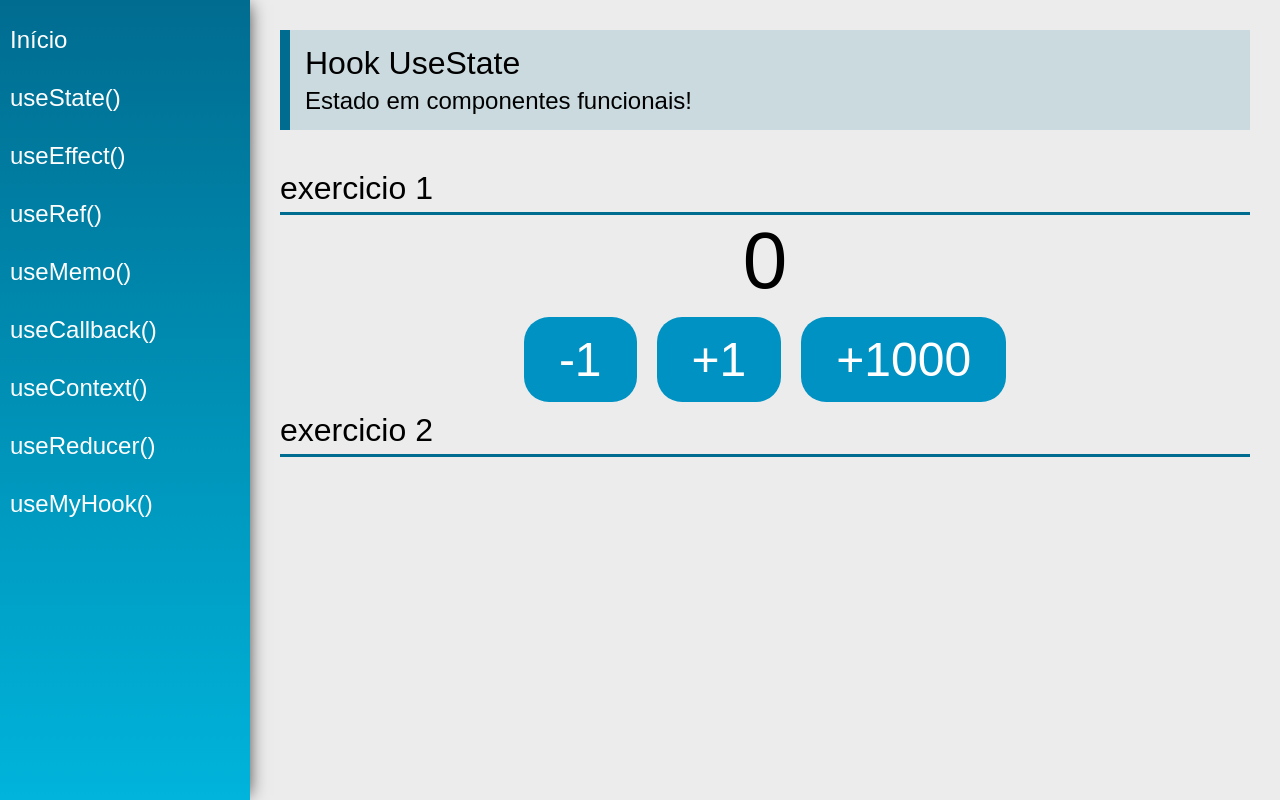
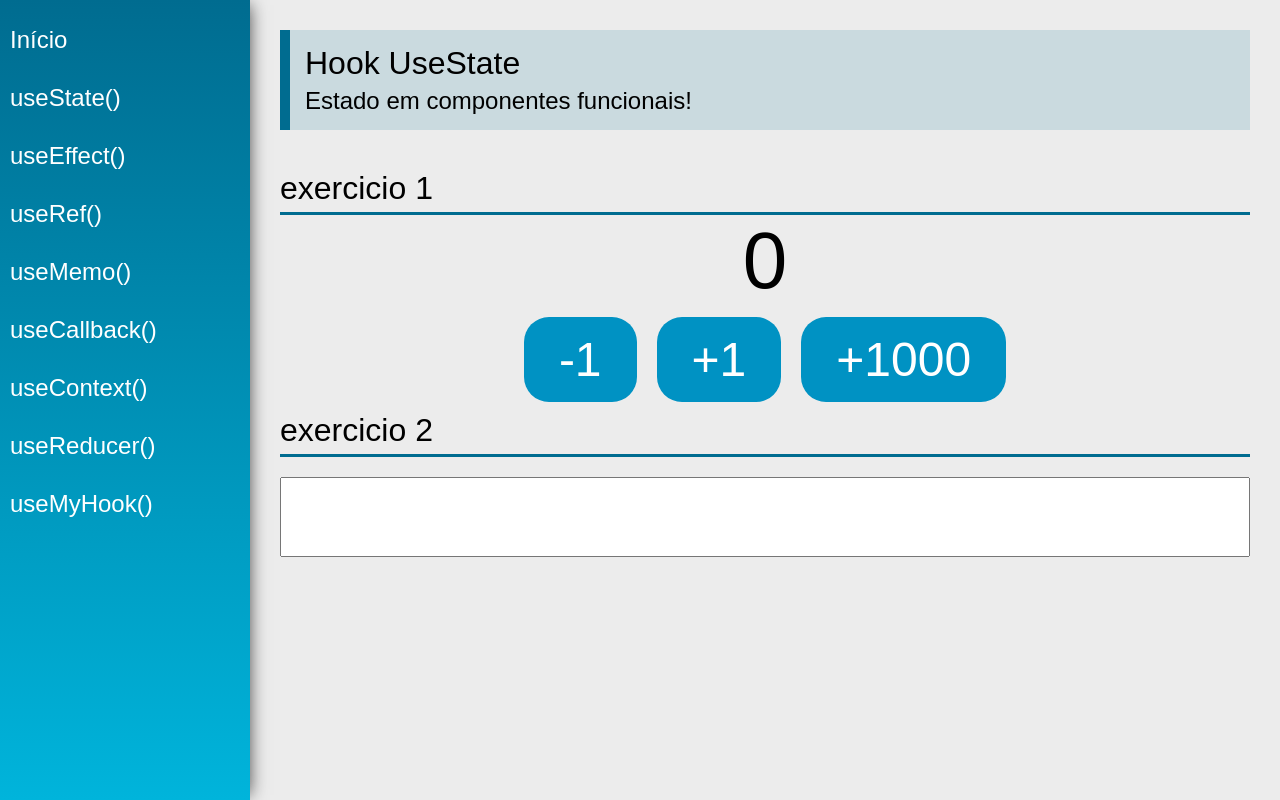
Before and after one commit to RyanGualberto/hooks-react, a React (Create React App) app: page /useState in a window 1280 px wide. Built offline with nearby package versions, Linux system fonts and the light colour scheme.

Commit message:
s5a63: useState #2

```diff
--- a/src/views/examples/UseState.jsx
+++ b/src/views/examples/UseState.jsx
@@ -3,7 +3,8 @@
 import SectionTitle from '../../components/layout/SectionTitle'
 
 const UseState = (props) => {
-    const [count, setCount  ]  = useState(0)
+    const [count, setCount  ]  = useState(0);
+    const [name, setName] = useState('')
     return (
         <div className="UseState">
             <PageTitle
@@ -28,6 +29,13 @@
                 </div>
             </div>
             <SectionTitle title="exercicio 2"/>
+            <input
+            type="text"
+             className="input"
+             value={name}
+             onChange={e => setName(e.target.value)}
+             />
+             <span className='text'>{name}</span>
         </div>
     )
 }
```
